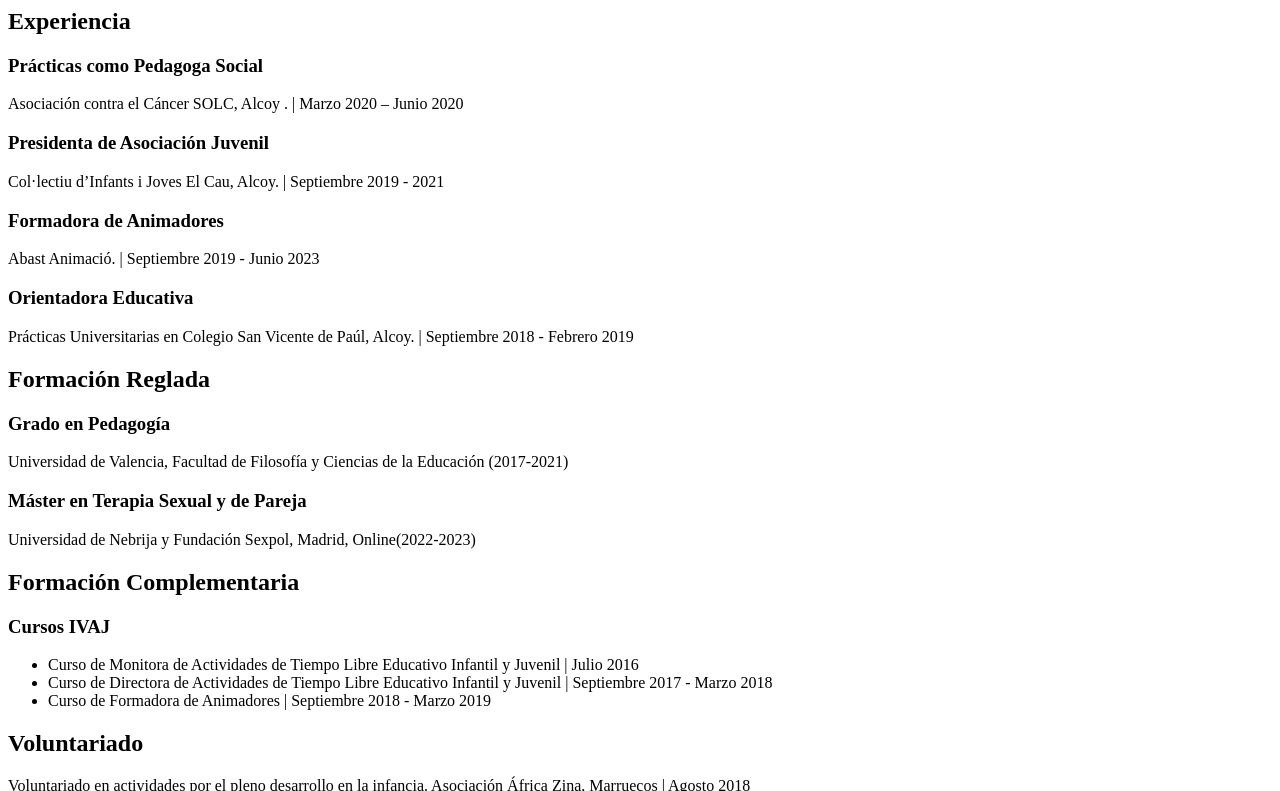
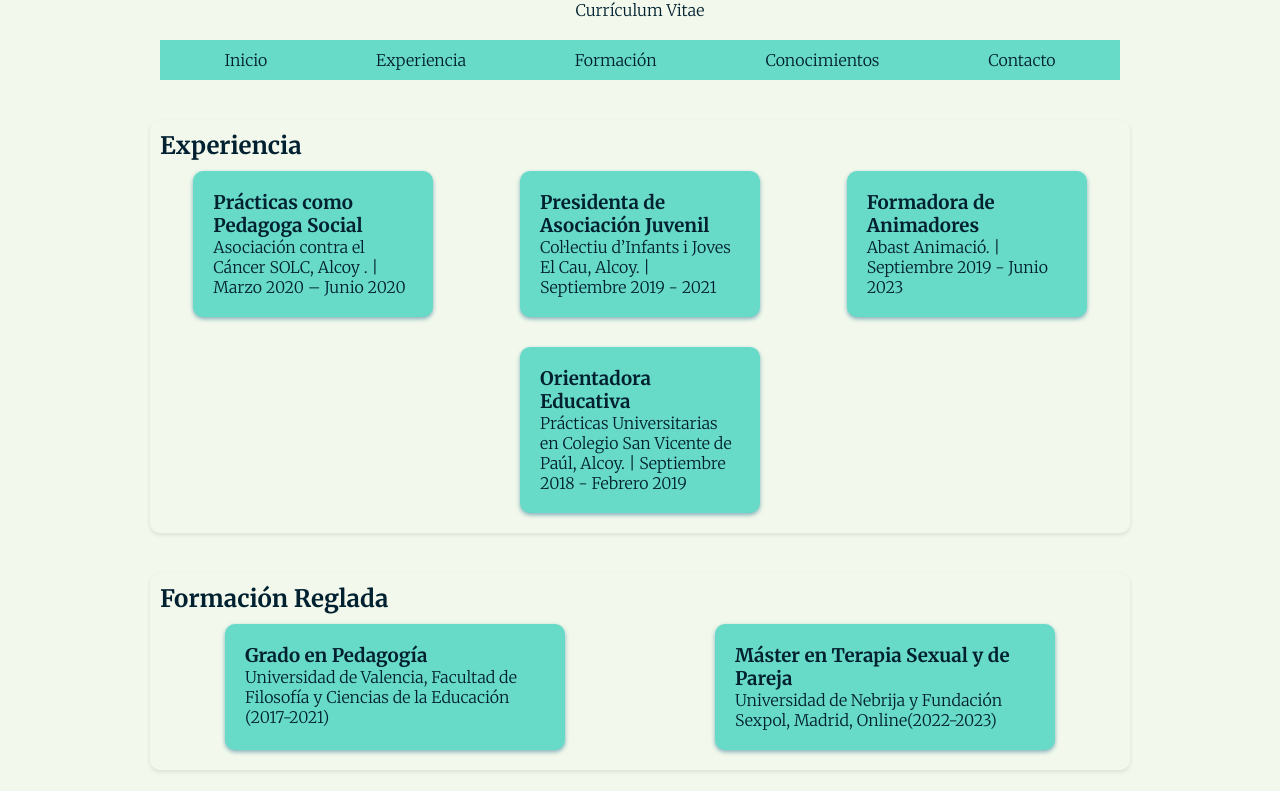
Before and after one commit to AndriuPC/AndriuPC.github.io, a plain HTML site: page index.html in a window 1280 px wide. Shown: the part 110-901 px from the top of the page. Drawn offline with Linux system fonts and the light colour scheme.

Commit message:
Estructuraa y CSS hechos

```diff
--- a/css/estilos.css
+++ b/css/estilos.css
@@ -0,0 +1,147 @@
+*{
+    margin: 0 auto;
+    padding: 0 auto;
+}
+/* div {
+    border: 1px solid rgb(113, 187, 192);
+} */
+:root{
+    --color-amarillo:#DAFDBA;
+    --color-oscuro:#012030;
+    --color-azul:#13678A;
+    --color-agua:#68dac8;
+    --color-manzana: #ade4b3;
+    --color-fondo:#f2f9ec;
+}
+
+body{
+    font-family:"Merriweather", serif;
+    font-weight: 300;
+    font-style: normal;
+    margin: 0px;
+    padding: 0px;
+    color: var(--color-oscuro);
+    background-color: var(--color-fondo);
+}
+header, section {
+    margin: 40px auto 0px;
+    width: 80%;
+    max-width: 960px;
+}
+
+header{
+    width: 100%;
+    text-align: center;
+}
+
+header > h1{
+    padding: 15px 0px;
+}
+
+header > p{
+    padding: 0px 0px 20px;
+}
+
+.navegador{
+    background-color: var(--color-agua);
+    width: 100%;
+}
+
+nav ul{
+    text-align: center;
+    padding: 10px;
+    display: flex;
+    flex-direction: row;
+    flex-wrap: wrap;
+}
+
+nav ul li {
+    list-style: none;
+    display: inline-flex;
+    padding-left: 20px;
+    padding-right: 20px;
+}
+
+nav ul li a{
+    font-size: 16px;
+    text-decoration: none;
+    color: var(--color-oscuro);
+    transition: 1s ease
+}
+
+nav ul li a:hover{
+    color: white;
+    text-shadow: 0px 0px 20px var(--color-manzana);
+}
+section{
+padding: 10px;
+border-radius: 10px;
+box-shadow: 0 2px 4px rgba(0,0,0,0.1);
+margin-bottom: 20px;
+}
+
+section >h2{
+    margin-bottom: 10px;
+}
+.experiencia-container, .skills-container, .Languages-container, .voluntariado-container, .courses-container, .education-container {
+    display: flex;
+    flex-direction: row;
+    flex-wrap: wrap;
+    justify-content: space-evenly;
+    gap: 20px;
+}
+
+.job, .degree, .language, .skill, .course{
+    background-color: var(--color-agua);
+    border-radius: 10px;
+    padding: 20px;
+    margin-bottom: 10px;
+    box-shadow: 0px 2px 4px rgba(19, 103, 138, 0.5);
+}
+
+.job{
+    max-width: 200px;
+}
+
+.degree{
+    max-width: 300px;
+}
+
+.language{
+    max-width: 120px;
+}
+
+.Languages-container{
+    justify-content: center;
+}
+
+footer{
+    width: 100%;
+    max-width: 960px;
+    padding: 20px 0px;
+    text-align: center;
+    background-color: var(--color-agua);
+    display: inline-flexbox;
+}
+
+footer > p {
+    font-weight: bold;
+}
+
+footer > p a {
+    font-weight: normal;
+    color: var(--color-oscuro);
+    transition: 0.5s ease;
+}
+
+footer > p a:hover{
+    color: white;
+    text-decoration: none;
+    font-size: large;
+}
+
+@media screen and (min-width: 992px) {
+    nav ul li{
+        padding: 0px 50px ;
+    }
+}
--- a/index.html
+++ b/index.html
@@ -4,11 +4,23 @@
     <meta name="viewport" content="width=device-width, initial-scale=1.0">
     <title>Andrea Pérez Carbonell - Currículum Vitae</title>
     <link rel="stylesheet" href="css/estilos.css">
+    <link rel="preconnect" href="https://fonts.googleapis.com">
+    <link rel="preconnect" href="https://fonts.gstatic.com" crossorigin>
+    <link href="https://fonts.googleapis.com/css2?family=Merriweather:ital,wght@0,300;0,400;0,700;0,900;1,300;1,400;1,700;1,900&display=swap" rel="stylesheet">
 </head>
 <body>
     <header>
         <h1>Andrea Pérez Carbonell</h1>
         <p>Currículum Vitae</p>
+        <nav class="navegador">
+            <ul>
+                <li><a href="./index.html">Inicio</a></li>
+                <li><a href="#Experiencia">Experiencia</a></li>
+                <li><a href="#formacion-reglada">Formación</a></li>
+                <li><a href="#informatica">Conocimientos</a></li>
+                <li><a href="#contacto">Contacto</a></li>
+            </ul>
+        </nav>
     </header>
     <section id="Experiencia">
         <h2>Experiencia</h2>
@@ -66,14 +78,6 @@
         </div>
     </section>
 
-    <section id="Voluntariado">
-        <h2>Voluntariado</h2>
-        <div class="voluntariado-container">
-            <p>Voluntariado en actividades por el pleno desarrollo en la infancia.
-                Asociación África Zina, Marruecos | Agosto 2018</p>
-        </div>
-    </section>
-
     <section id="idiomas">
         <h2>Idiomas</h2>
         <div class="Languages-container">
@@ -99,17 +103,17 @@
         <h2>Conocimientos Informáticos</h2>
         <div class="skills-container">
             <div class="skill">
-                <!-- <span>📱</span> -->
+                <!-- <span></span> -->
                 <h3>Ofimática</h3>
                 <p>Microsoft Office, Word, Excel</p>
             </div>
             <div class="skill">
-                <!-- <span>💾</span> -->
+                <span>📊</span>
                 <h3>Bases de Datos</h3>
                 <p> MySQL, DBeaver, MariaDB, Node Server, Prisma</p>
             </div>
             <div class="skill">
-                <!-- <span>🔧</span> -->
+                <!-- <span></span> -->
                 <h3>Herramientas de Versiones</h3>
                 <p>Git, GitHub</p>
             </div>
@@ -126,9 +130,16 @@
         </div>
     </section>
 
+    <section id="Voluntariado">
+        <h2>Voluntariado</h2>
+        <div class="voluntariado-container">
+            <p>Voluntariado en actividades por el pleno desarrollo en la infancia.
+                Asociación África Zina, Marruecos | Agosto 2018</p>
+        </div>
+    </section>
 
     <footer>
-        <p>Contacto: <a href=""></a> | GitHub: <a href="">AndriuPc</a></p>
+        <p>Contacto: <a id="contacto"  href="">andreaperez.alcoy@gmail.com</a> | GitHub: <a href="https://github.com/AndriuPC">AndriuPc</a></p>
     </footer>
 </body>
 
```
